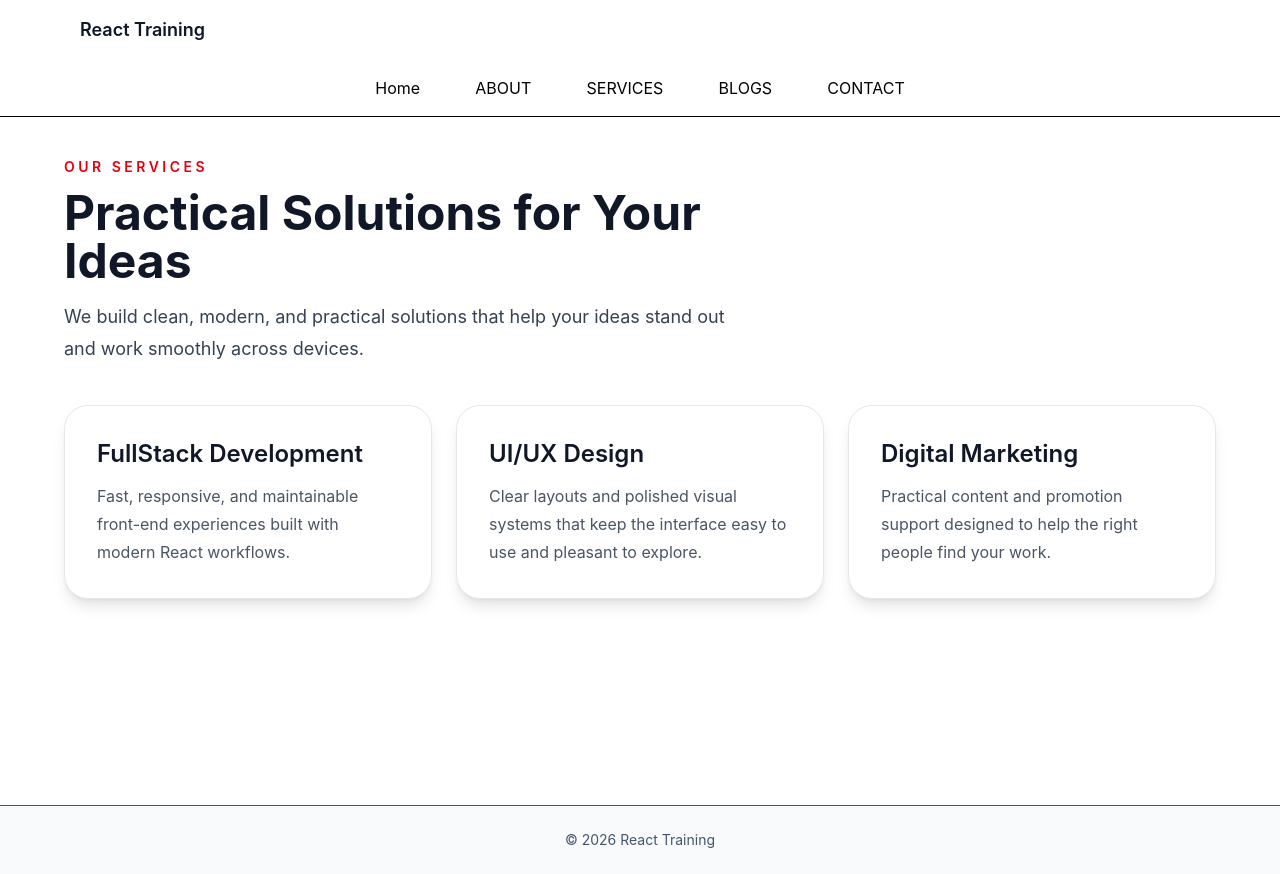
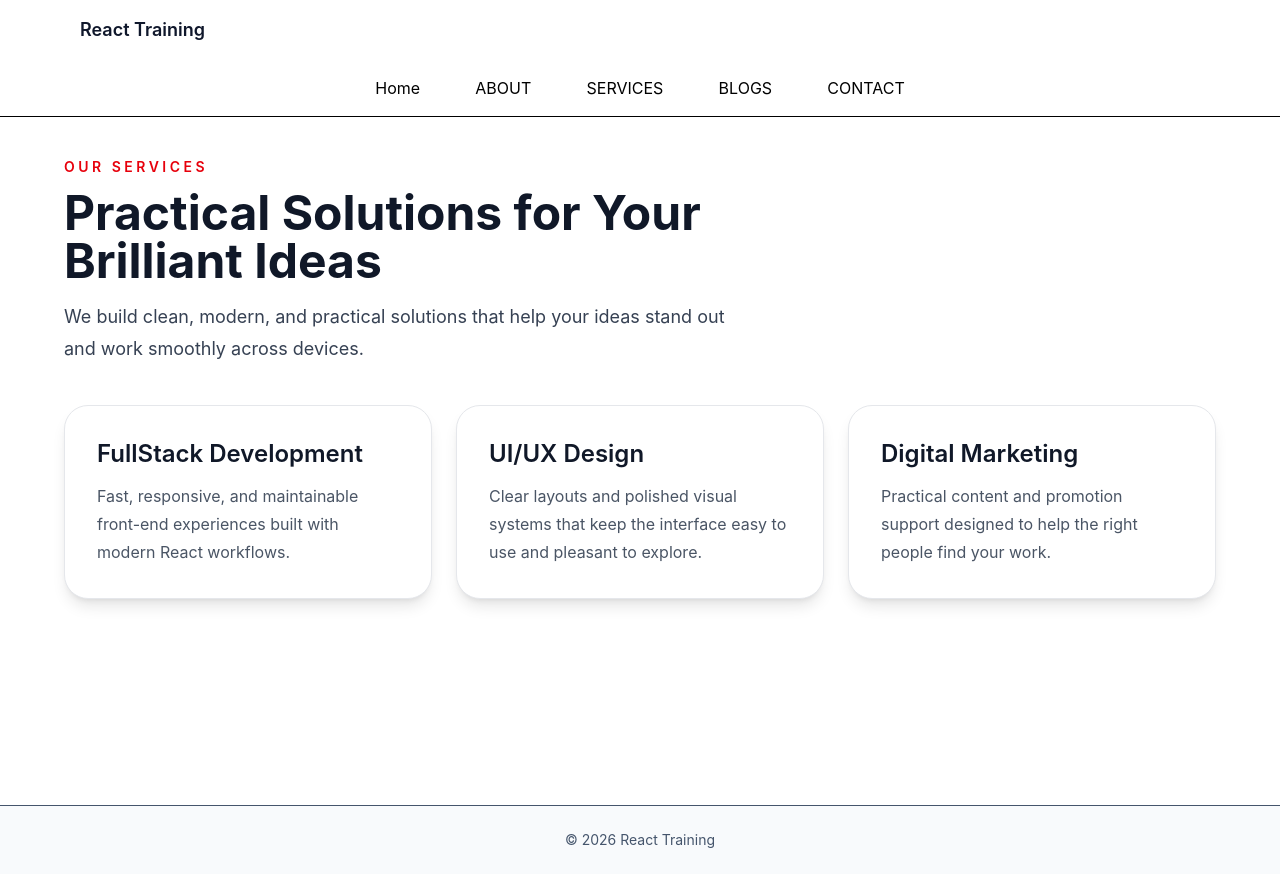
Before and after one commit to Rupesh-AI404/reacttrainingcollegework, a React (Vite) app: page /services in a window 1280 px wide. Built offline with nearby package versions, Linux system fonts and the light colour scheme.

Commit message:
update on service page

```diff
--- a/src/pages/ServicePage.jsx
+++ b/src/pages/ServicePage.jsx
@@ -9,7 +9,7 @@ export default function ServicePage() {
           Our Services
         </p>
         <h1 className="text-4xl font-bold text-gray-900 md:text-5xl">
-            Practical Solutions for Your Ideas
+            Practical Solutions for Your Brilliant Ideas
         </h1>
         <p className="mt-4 text-base leading-8 text-gray-700 md:text-lg">
           We build clean, modern, and practical solutions that help your ideas stand out and work smoothly across devices.
```
